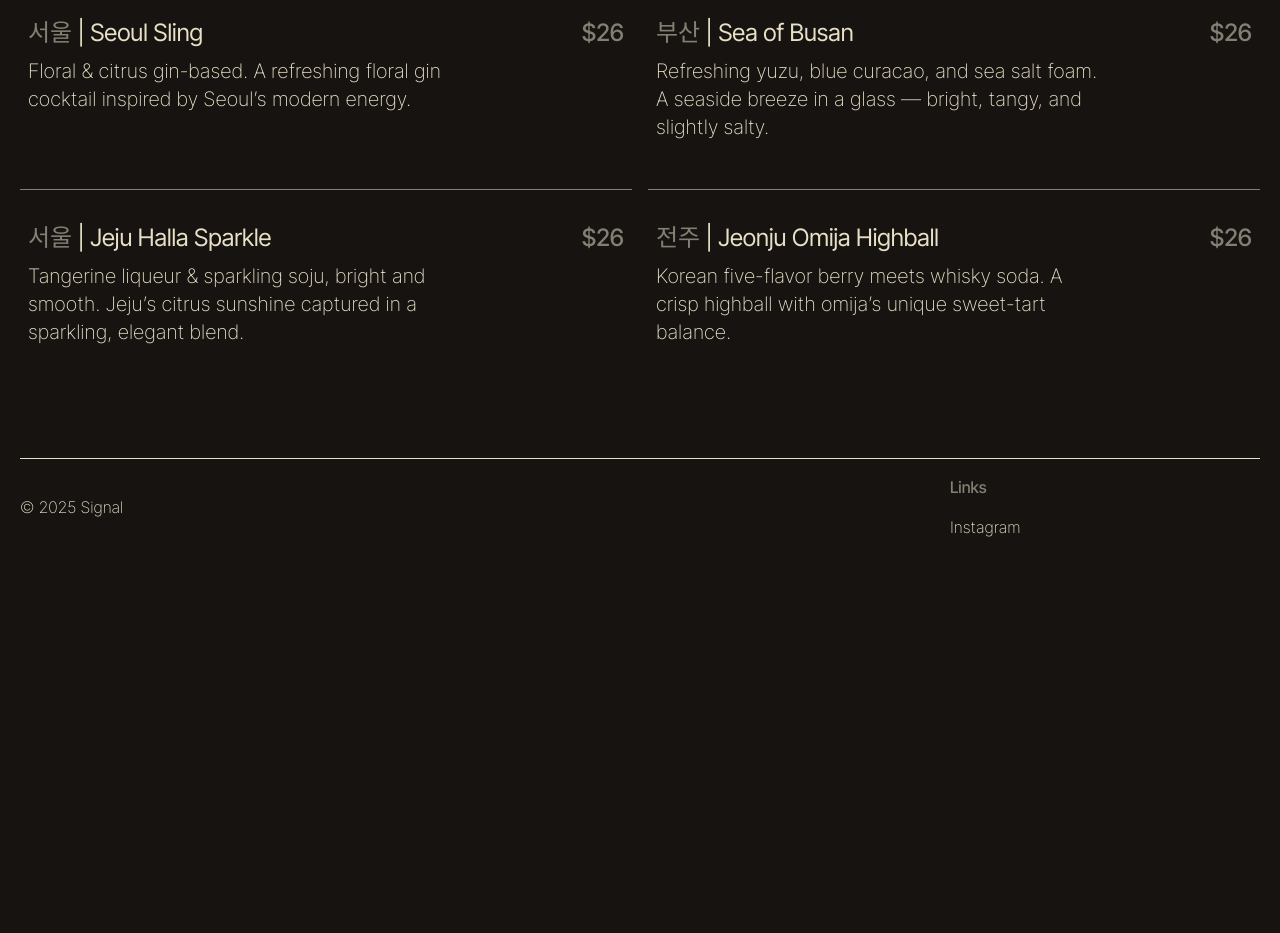
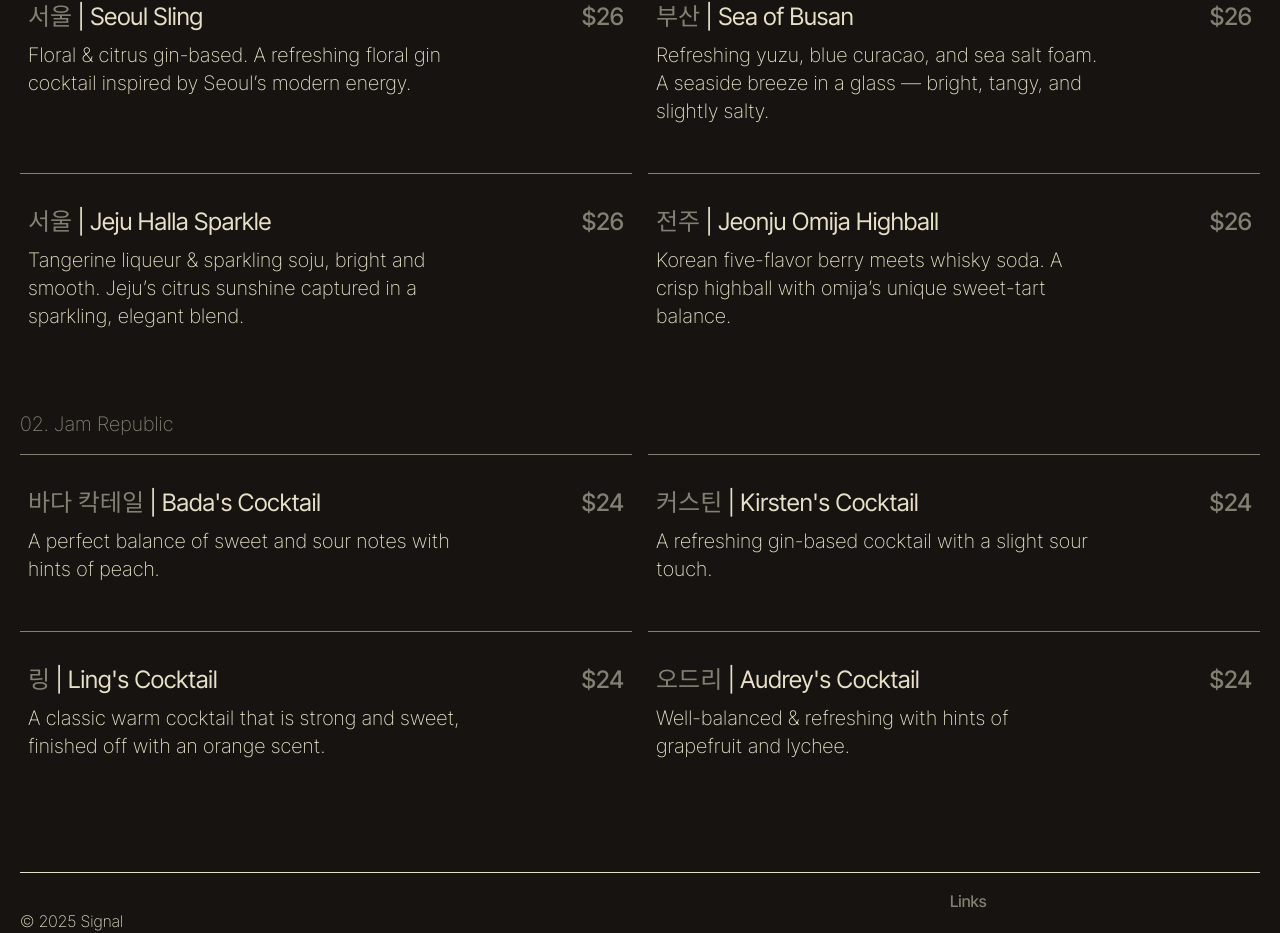
Before and after one commit to seanmarinass/signalsg.com, a Next.js app: page /menu in a window 1280 px wide. Shown: the part 276-1209 px from the top of the page. Before the commit the page ends 975 px from the top, so only its background shows below. Built offline with nearby package versions, Linux system fonts and the light colour scheme.

Commit message:
feat: added jam republic cocktails seciton

```diff
--- a/src/app/menu/page.tsx
+++ b/src/app/menu/page.tsx
@@ -1,4 +1,5 @@
-import { FOUR_CITIES_COCKTAILS } from "@/lib/data/menu.data";
+import FourCitiesCocktailsSection from "@/components/menu/four-cities-cocktails-section";
+import JamRepublicCocktailsSection from "@/components/menu/jam-republic-cocktails-section";
 
 const MenuPage = () => {
   return (
@@ -8,37 +9,11 @@ const MenuPage = () => {
           약 | Menu
         </h2>
 
-        <div className="flex flex-col gap-4">
-          <h3 className="col-span-full md:text-4xl text-2xl">Cocktails</h3>
-
-          <div className="grid md:grid-cols-2 gap-4">
-            <h4 className="col-span-full text-lg md:text-xl mb-4 font-extralight text-site-muted">
-              01. Four Cities in Korea. One Journey in Signal
-            </h4>
-            {FOUR_CITIES_COCKTAILS.map((item, index) => (
-              <div
-                className="px-2 py-8 inline-flex border-t border-site-muted"
-                key={index}
-              >
-                <div className="grid grid-cols-4 gap-4">
-                  <div className="text-lg md:text-2xl col-span-3 space-y-2">
-                    <p>
-                      <span className="text-site-muted">{item.korean}</span> |{" "}
-                      {item.name}
-                    </p>
-                    <p className="text-sm md:text-xl w-full font-light">
-                      {item.description}
-                    </p>
-                  </div>
-
-                  <div className="flex justify-end">
-                    <p className="text-lg md:text-2xl font-medium text-site-muted">
-                      ${item.price}
-                    </p>
-                  </div>
-                </div>
-              </div>
-            ))}
+        <div>
+          <h3 className="col-span-full md:text-4xl text-2xl mb-4">Cocktails</h3>
+          <div className="flex flex-col gap-8 md:gap-12">
+            <FourCitiesCocktailsSection />
+            <JamRepublicCocktailsSection />
           </div>
         </div>
       </div>
--- /dev/null
+++ b/src/components/menu/four-cities-cocktails-section.tsx
@@ -0,0 +1,37 @@
+import { FOUR_CITIES_COCKTAILS } from "@/lib/data/menu.data";
+
+const FourCitiesCocktailsSection = () => {
+  return (
+    <section className="grid md:grid-cols-2 gap-4">
+      <h4 className="col-span-full text-lg md:text-xl font-extralight text-site-muted">
+        01. Four Cities in Korea. One Journey in Signal
+      </h4>
+      {FOUR_CITIES_COCKTAILS.map((item, index) => (
+        <div
+          className="px-2 py-8 inline-flex border-t border-site-muted"
+          key={index}
+        >
+          <div className="grid grid-cols-4 gap-4">
+            <div className="text-lg md:text-2xl col-span-3 space-y-2">
+              <p>
+                <span className="text-site-muted">{item.korean}</span> |{" "}
+                {item.name}
+              </p>
+              <p className="text-sm md:text-xl w-full font-light">
+                {item.description}
+              </p>
+            </div>
+
+            <div className="flex justify-end">
+              <p className="text-lg md:text-2xl font-medium text-site-muted">
+                ${item.price}
+              </p>
+            </div>
+          </div>
+        </div>
+      ))}
+    </section>
+  );
+};
+
+export default FourCitiesCocktailsSection;
--- /dev/null
+++ b/src/components/menu/jam-republic-cocktails-section.tsx
@@ -0,0 +1,37 @@
+import { JAM_REPUBLIC_COCKTAILS } from "@/lib/data/menu.data";
+
+const JamRepublicCocktailsSection = () => {
+  return (
+    <section className="grid md:grid-cols-2 gap-4">
+      <h4 className="col-span-full text-lg md:text-xl font-extralight text-site-muted">
+        02. Jam Republic
+      </h4>
+      {JAM_REPUBLIC_COCKTAILS.map((item, index) => (
+        <div
+          className="px-2 py-8 inline-flex border-t border-site-muted"
+          key={index}
+        >
+          <div className="grid grid-cols-4 gap-4">
+            <div className="text-lg md:text-2xl col-span-3 space-y-2">
+              <p>
+                <span className="text-site-muted">{item.korean}</span> |{" "}
+                {item.name}
+              </p>
+              <p className="text-sm md:text-xl w-full font-light">
+                {item.description}
+              </p>
+            </div>
+
+            <div className="flex justify-end">
+              <p className="text-lg md:text-2xl font-medium text-site-muted">
+                ${item.price}
+              </p>
+            </div>
+          </div>
+        </div>
+      ))}
+    </section>
+  );
+};
+
+export default JamRepublicCocktailsSection;
--- a/src/lib/data/menu.data.ts
+++ b/src/lib/data/menu.data.ts
@@ -77,3 +77,33 @@ export const FOUR_CITIES_COCKTAILS: MenuItem[] = [
     price: 26,
   },
 ];
+
+export const JAM_REPUBLIC_COCKTAILS: MenuItem[] = [
+  {
+    name: "Bada's Cocktail",
+    korean: "바다 칵테일",
+    description:
+      "A perfect balance of sweet and sour notes with hints of peach.",
+    price: 24,
+  },
+  {
+    name: "Kirsten's Cocktail",
+    korean: "커스틴",
+    description: "A refreshing gin-based cocktail with a slight sour touch.",
+    price: 24,
+  },
+  {
+    name: "Ling's Cocktail",
+    korean: "링",
+    description:
+      "A classic warm cocktail that is strong and sweet, finished off with an orange scent.",
+    price: 24,
+  },
+  {
+    name: "Audrey's Cocktail",
+    korean: "오드리",
+    description:
+      "Well-balanced & refreshing with hints of grapefruit and lychee.",
+    price: 24,
+  },
+];
```
